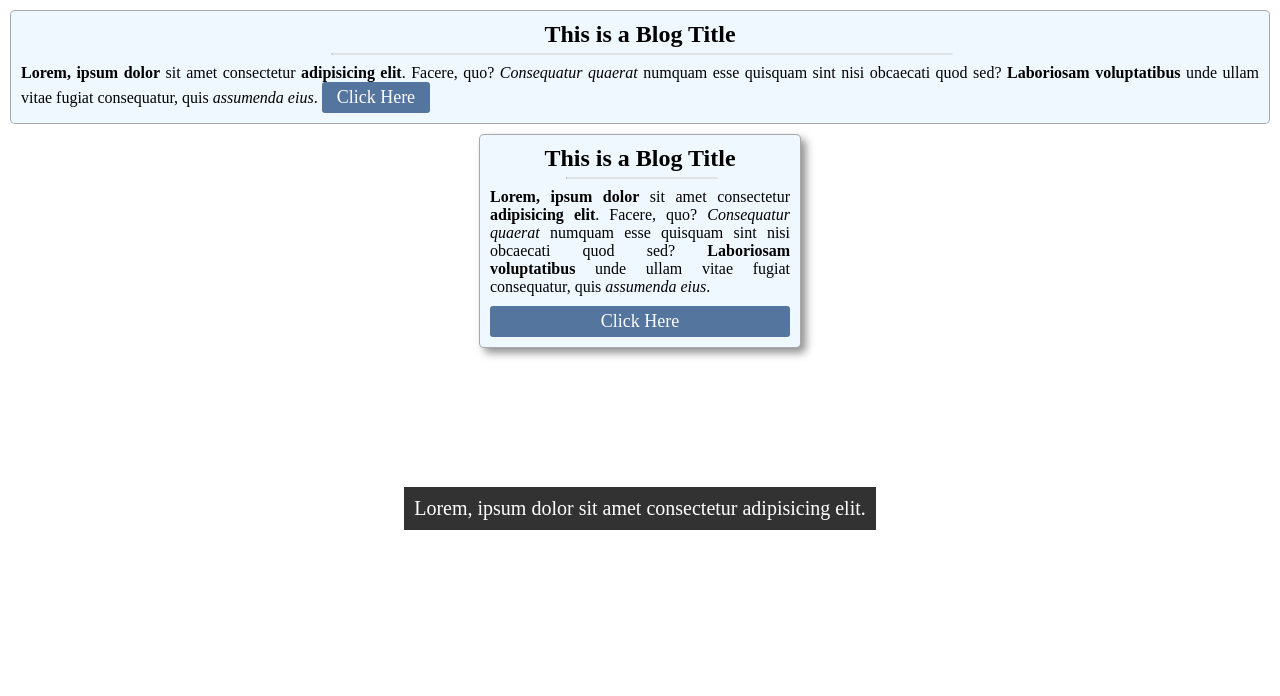
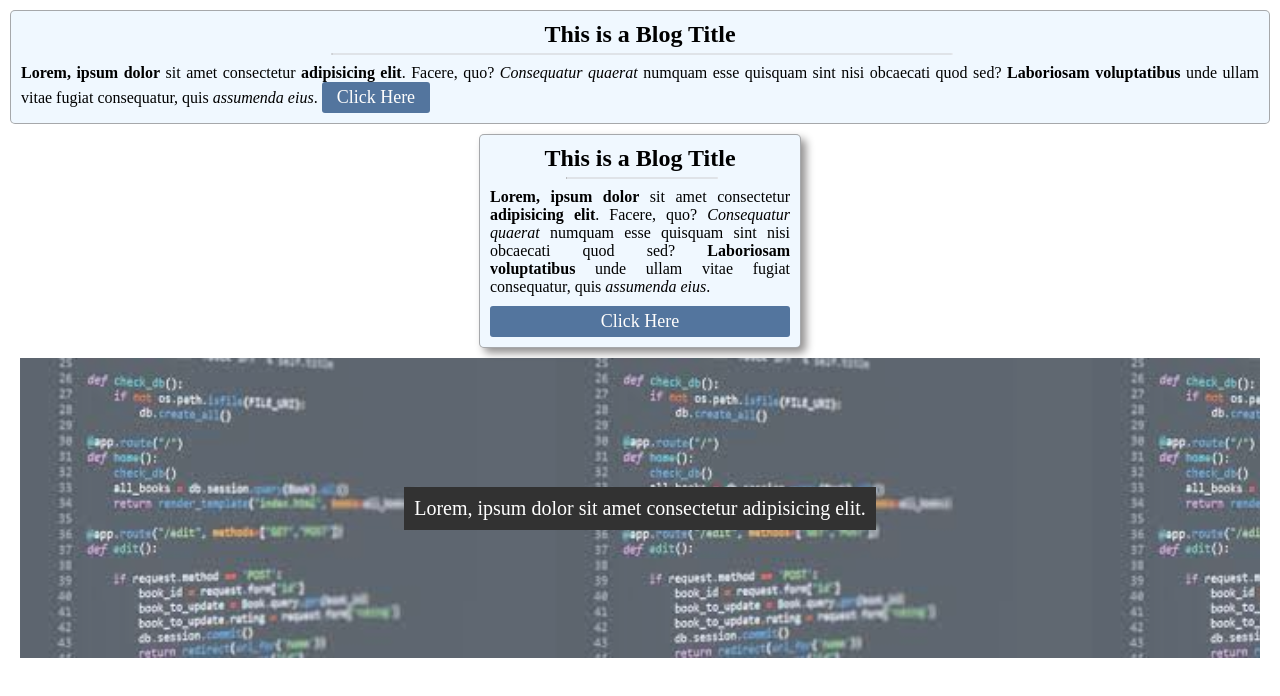
Before and after one commit to anwarjp/my-first-website, a plain HTML site: page index.html in a window 1280 px wide. Drawn offline with Linux system fonts and the light colour scheme; the site is published under a folder, as on GitHub Pages, so addresses that start at the root find nothing.

Commit message:
image path linking error solved

```diff
--- a/index.html
+++ b/index.html
@@ -5,7 +5,7 @@
     <meta name="viewport" content="width=device-width, initial-scale=1.0">
     <title>Home Page</title>
     <link rel="stylesheet" href="styles/style.css">
-    <link rel="shortcut icon" href="images/favicon.png" type="image/x-icon">
+    <link rel="shortcut icon" href="./images/favicon.png" type="image/x-icon">
 </head>
 <body>
     <div class="blog">
--- a/styles/style.css
+++ b/styles/style.css
@@ -56,7 +56,7 @@ hr{
 }
 
 .section3{
-    background-image: url("/images/cover.jpg");
+    background-image: url("../images/cover.jpg");
     min-height: 300px;
     margin: 10px 20px;
     /* background-repeat: no-repeat; */
```
